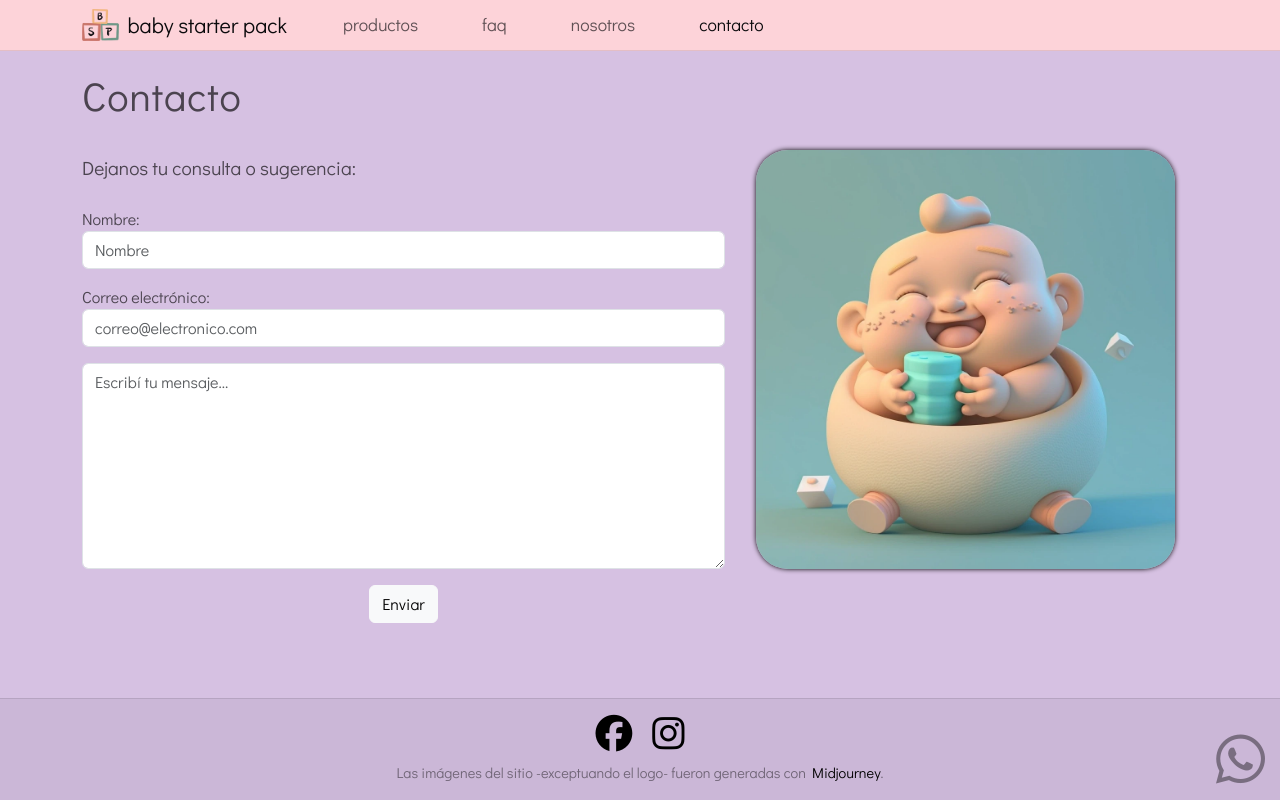
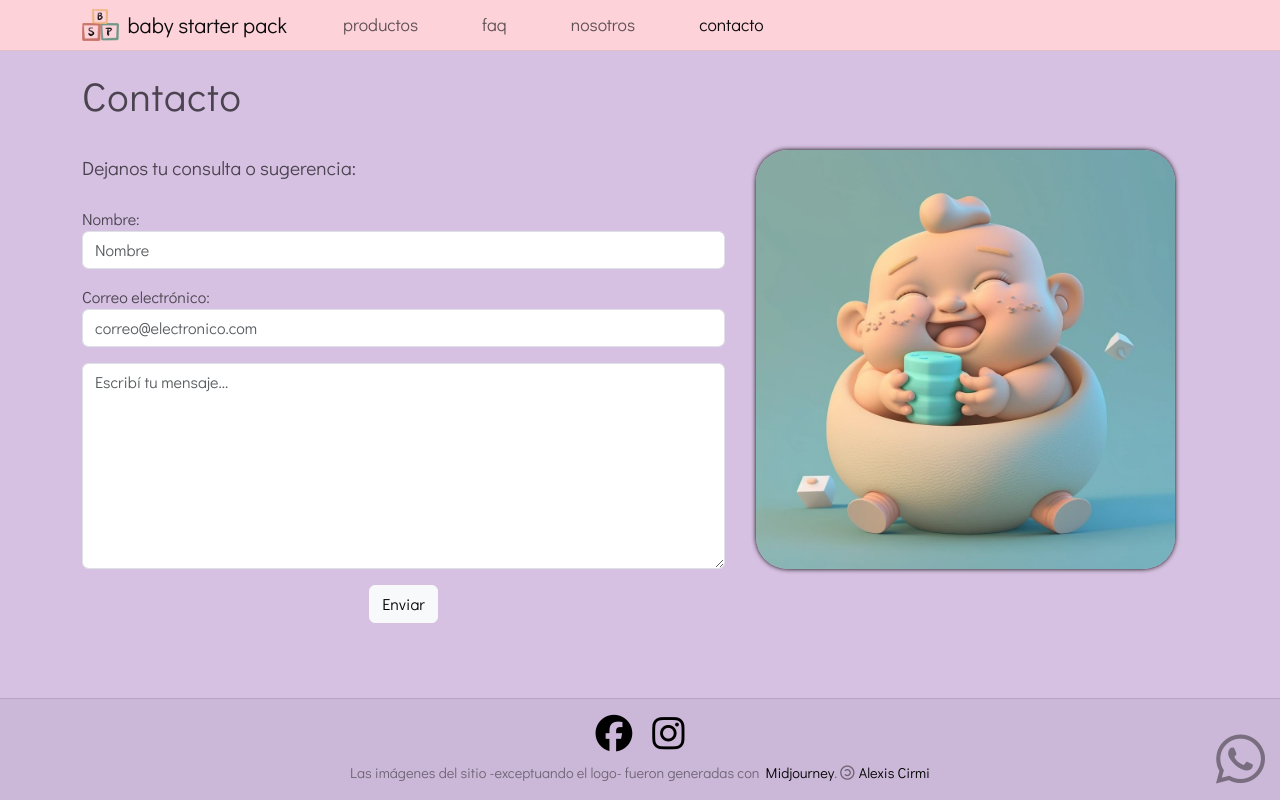
Before and after one commit to alexiscirmi/web-development-coderhouse, a website: page assets/pages/contacto.html in a window 1280 px wide. Drawn offline with nearby package versions, Linux system fonts and the light colour scheme.

Commit message:
Copyleft added on footer.

```diff
--- a/assets/pages/contacto.html
+++ b/assets/pages/contacto.html
@@ -114,7 +114,7 @@
       </li>
     </ul>
     <p class="m-0 disclaimer">
-      Las imágenes del sitio -exceptuando el logo- fueron generadas con <a href="https://midjourney.com" target="_blank">Midjourney</a>.
+      Las imágenes del sitio -exceptuando el logo- fueron generadas con <a href="https://midjourney.com" target="_blank">Midjourney</a>. <i class="fa-regular fa-copyright fa-flip-horizontal"></i><a href="https://github.com/cirmialexis/coderhouse-web-development-project" class="ps-1">Alexis Cirmi</a>
     </p>
   </footer>
 
```
Also changed, not shown: assets/pages/error404.html (+1 -1 lines), assets/pages/faq.html (+1 -1 lines), assets/pages/nosotros.html (+1 -1 lines), assets/pages/productos.html (+1 -1 lines), index.html (+1 -1 lines).
